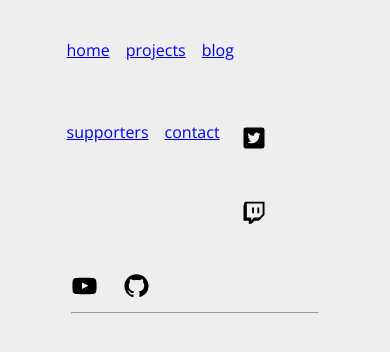
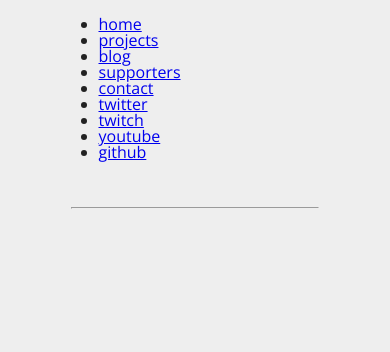
Before and after one commit to phy1um/coding.tommarks.xyz, a plain HTML site: page src/tmp-header.html in a window 390 px wide. Drawn offline with nearby package versions, Linux system fonts and the light colour scheme; files that its build step writes are made by us from their sources; files whose address does not match are found by name.

Commit message:
Modified header for mobile width

```diff
--- a/http/styles.css
+++ b/http/styles.css
@@ -45,7 +45,7 @@ h2 {
     float: right
 }
 
-nav > a {
+nav > div> a {
     margin-left: 8px;
     margin-right: 8px;
     padding-top: 10px;
@@ -55,7 +55,7 @@ nav > a {
     float: left;
 }
 
-nav > a > img {
+nav > div> a > img {
     height: 36px;
 }
 
@@ -108,6 +108,12 @@ sub {
         display: inline-block;
     }
 
+    #wide-nav-cont {
+        display: block;
+    }
+    #narrow-nav-cont {
+        display: none;
+    }
 }
 
 @media (max-width: 900px) {
@@ -118,13 +124,19 @@ sub {
         font-size: 10pt;
     }
     nav {
-        text-align: center;
-        display: block;
         line-height: 1;
-        width: 100%;
+        height:auto;
+        text-align: left;
     }
 
     .nav-right {
         float: left;
     }
+
+    #wide-nav-cont {
+        display: none;
+    }
+    #narrow-nav-cont {
+        display: block;
+    }
 }
--- a/src/tmp-header.html
+++ b/src/tmp-header.html
@@ -12,6 +12,7 @@
 <body>
     <header>
         <nav>
+            <div id="wide-nav-cont">
                 <a href="index.html">home</a>
                 <a href="projects.html">projects</a>
                 <a href="blog.html">blog</a>
@@ -21,6 +22,18 @@
                 <a href="https://twitch.tv/phylum919" class="nav-right"><img src="img/twitch.svg"/></a>
                 <a href="https://youtube.com" class="nav-right"><img src="img/youtube.svg"/></a>
                 <a href="https://github.com/phy1um" class="nav-right"><img src="img/github.svg"/></a>
+            </div>
+            <ul id="narrow-nav-cont">
+                <li><a href="index.html">home</a></li>
+                <li><a href="projects.html">projects</a></li>
+                <li><a href="blog.html">blog</a></li>
+                <li><a href="thanks.html">supporters</a></li>
+                <li><a href="contact.html">contact</a></li>
+                <li><a href="https://twitter.com/phy1um">twitter</a></li>
+                <li><a href="https://twitch.tv/phylum919">twitch</a></li>
+                <li><a href="https://youtube.com">youtube</a></li>
+                <li><a href="https://github.com/phy1um">github</a></li>
+            </ul>
         </nav>
         <br>
         <hr>
```
Also changed, not shown: src/index.html (+5 -4 lines), src/projects.html (+3 -3 lines), 1 other file. Lines whose indentation alone changed are shown as unchanged.
